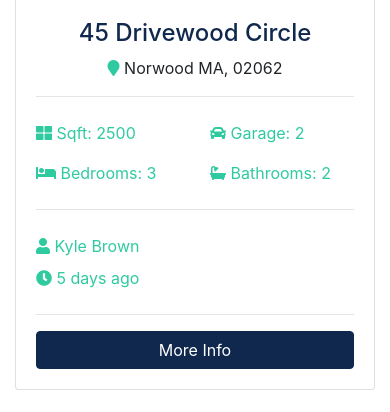
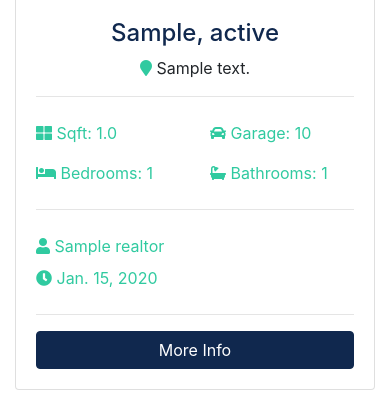
Before and after one commit to itsniaz/Django-BTRE, a Django app: page / in a window 390 px wide. Shown: the part 1228-1640 px from the top of the page. Run offline with Django 3.2, Linux system fonts and the light colour scheme; tables that the repository leaves empty hold one stand-in row (values such as "Sample post"); grey boxes marked "Sample" are stand-in pictures; some libraries are stand-ins or nearby versions.

Commit message:
Made pages dynamic

```diff
--- a/btre/settings.py
+++ b/btre/settings.py
@@ -38,6 +38,7 @@ INSTALLED_APPS = [
     'django.contrib.sessions',
     'django.contrib.messages',
     'django.contrib.staticfiles',
+    'django.contrib.humanize',
 ]
 
 MIDDLEWARE = [
--- a/pages/views.py
+++ b/pages/views.py
@@ -1,10 +1,18 @@
 from django.shortcuts import render
 from django.http import HttpResponse
 
+from listings.models import Listing
 
 # Create your views here.
 def index(request):
-    return render(request, "pages/index.html")
+
+    listings = Listing.objects.all()
+
+    context = {
+        'listings' : listings
+    }
+
+    return render(request, "pages/index.html", context)
 
 
 def about(request):
--- a/templates/pages/index.html
+++ b/templates/pages/index.html
@@ -1,6 +1,6 @@
 {% extends 'base.html' %}
 {% load static %}
-
+{% load humanize %}
 {% block content %}
  <!-- Showcase -->
   <section id="showcase">
@@ -126,139 +126,61 @@
     </div>
   </section>
 
-  <!-- Listings -->
-  <section id="listings" class="py-5">
+        <section id="listings" class="py-5">
     <div class="container">
       <h3 class="text-center mb-3">Latest Listings</h3>
-      <div class="row">
+          <div class="row">
+  <!-- Listings -->
+
+      {% for listing in listings  %}
+
+        {% if listing %}
         <!-- Listing 1 -->
         <div class="col-md-6 col-lg-4 mb-4">
           <div class="card listing-preview">
-            <img class="card-img-top" src="assets/img/homes/home-1.jpg" alt="">
+            <img class="card-img-top" src= {{ listing.photo_main.url }} alt="">
             <div class="card-img-overlay">
               <h2>
-                <span class="badge badge-secondary text-white">$490,000</span>
+                <span class="badge badge-secondary text-white">${{ listing.price | intcomma }}</span>
               </h2>
             </div>
             <div class="card-body">
               <div class="listing-heading text-center">
-                <h4 class="text-primary">45 Drivewood Circle</h4>
+                <h4 class="text-primary"> {{ listing.city }}, {{ listing.state }} </h4>
                 <p>
-                  <i class="fas fa-map-marker text-secondary"></i> Norwood MA, 02062</p>
+                  <i class="fas fa-map-marker text-secondary"></i> {{ listing.address }}</p>
               </div>
               <hr>
               <div class="row py-2 text-secondary">
                 <div class="col-6">
-                  <i class="fas fa-th-large"></i> Sqft: 2500</div>
+                  <i class="fas fa-th-large"></i> Sqft: {{ listing.sqft }} </div>
                 <div class="col-6">
-                  <i class="fas fa-car"></i> Garage: 2</div>
+                  <i class="fas fa-car"></i> Garage: {{ listing.garage }} </div>
               </div>
               <div class="row py-2 text-secondary">
                 <div class="col-6">
-                  <i class="fas fa-bed"></i> Bedrooms: 3</div>
+                  <i class="fas fa-bed"></i> Bedrooms: {{ listing.bedrooms }} </div>
                 <div class="col-6">
-                  <i class="fas fa-bath"></i> Bathrooms: 2</div>
+                  <i class="fas fa-bath"></i> Bathrooms: {{ listing.bathrooms }} </div>
               </div>
               <hr>
               <div class="row py-2 text-secondary">
                 <div class="col-6">
-                  <i class="fas fa-user"></i> Kyle Brown</div>
+                  <i class="fas fa-user"></i> {{ listing.realtor }} </div>
               </div>
               <div class="row text-secondary pb-2">
                 <div class="col-6">
-                  <i class="fas fa-clock"></i> 5 days ago</div>
+                  <i class="fas fa-clock"></i> {{ listing.list_date | naturalday  }} </div>
               </div>
               <hr>
-              <a href="{% url 'listings' %}" class="btn btn-primary btn-block">More Info</a>
+           <a href="{% url 'listing' listing.id %}" class="btn btn-primary btn-block">More Info</a>
             </div>
           </div>
         </div>
 
-        <!-- Listing 2 -->
-        <div class="col-md-6 col-lg-4 mb-4">
-          <div class="card listing-preview">
-            <img class="card-img-top" src="assets/img/homes/home-2.jpg" alt="">
-            <div class="card-img-overlay">
-              <h2>
-                <span class="badge badge-secondary text-white">$550,000</span>
-              </h2>
-            </div>
-            <div class="card-body">
-              <div class="listing-heading text-center">
-                <h4 class="text-primary">18 Jefferson Lane</h4>
-                <p>
-                  <i class="fas fa-map-marker text-secondary"></i> Woburn MA, 01801</p>
-              </div>
-              <hr>
-              <div class="row py-2 text-secondary">
-                <div class="col-6">
-                  <i class="fas fa-th-large"></i> Sqft: 3200</div>
-                <div class="col-6">
-                  <i class="fas fa-car"></i> Garage: 1</div>
-              </div>
-              <div class="row py-2 text-secondary">
-                <div class="col-6">
-                  <i class="fas fa-bed"></i> Bedrooms: 4</div>
-                <div class="col-6">
-                  <i class="fas fa-bath"></i> Bathrooms: 2.5</div>
-              </div>
-              <hr>
-              <div class="row py-2 text-secondary">
-                <div class="col-6">
-                  <i class="fas fa-user"></i> Mark Hudson</div>
-              </div>
-              <div class="row text-secondary pb-2">
-                <div class="col-6">
-                  <i class="fas fa-clock"></i> 5 days ago</div>
-              </div>
-              <hr>
-              <a href="{% url 'listing' %}" class="btn btn-primary btn-block">More Info</a>
-            </div>
-          </div>
-        </div>
+        {% endif %}
 
-        <!-- Listing 3 -->
-        <div class="col-md-6 col-lg-4 mb-4">
-          <div class="card listing-preview">
-            <img class="card-img-top" src="assets/img/homes/home-3.jpg" alt="">
-            <div class="card-img-overlay">
-              <h2>
-                <span class="badge badge-secondary text-white">$580,000</span>
-              </h2>
-            </div>
-            <div class="card-body">
-              <div class="listing-heading text-center">
-                <h4 class="text-primary">187 Woodrow Street</h4>
-                <p>
-                  <i class="fas fa-map-marker text-secondary"></i> Salem MA, 01915</p>
-              </div>
-              <hr>
-              <div class="row py-2 text-secondary">
-                <div class="col-6">
-                  <i class="fas fa-th-large"></i> Sqft: 3107</div>
-                <div class="col-6">
-                  <i class="fas fa-car"></i> Garage: 0</div>
-              </div>
-              <div class="row py-2 text-secondary">
-                <div class="col-6">
-                  <i class="fas fa-bed"></i> Bedrooms: 4</div>
-                <div class="col-6">
-                  <i class="fas fa-bath"></i> Bathrooms: 3</div>
-              </div>
-              <hr>
-              <div class="row py-2 text-secondary">
-                <div class="col-6">
-                  <i class="fas fa-user"></i> Mark Hudson</div>
-              </div>
-              <div class="row text-secondary pb-2">
-                <div class="col-6">
-                  <i class="fas fa-clock"></i> 5 days ago</div>
-              </div>
-              <hr>
-              <a href="{% url 'listing' %}" class="btn btn-primary btn-block">More Info</a>
-            </div>
-          </div>
-        </div>
+      {% endfor %}
 
       </div>
     </div>
```
Also changed, not shown: listings/views.py (+11 -3 lines), templates/pages/listing.html (+29 -31 lines), templates/pages/listings.html (+7 -5 lines).
